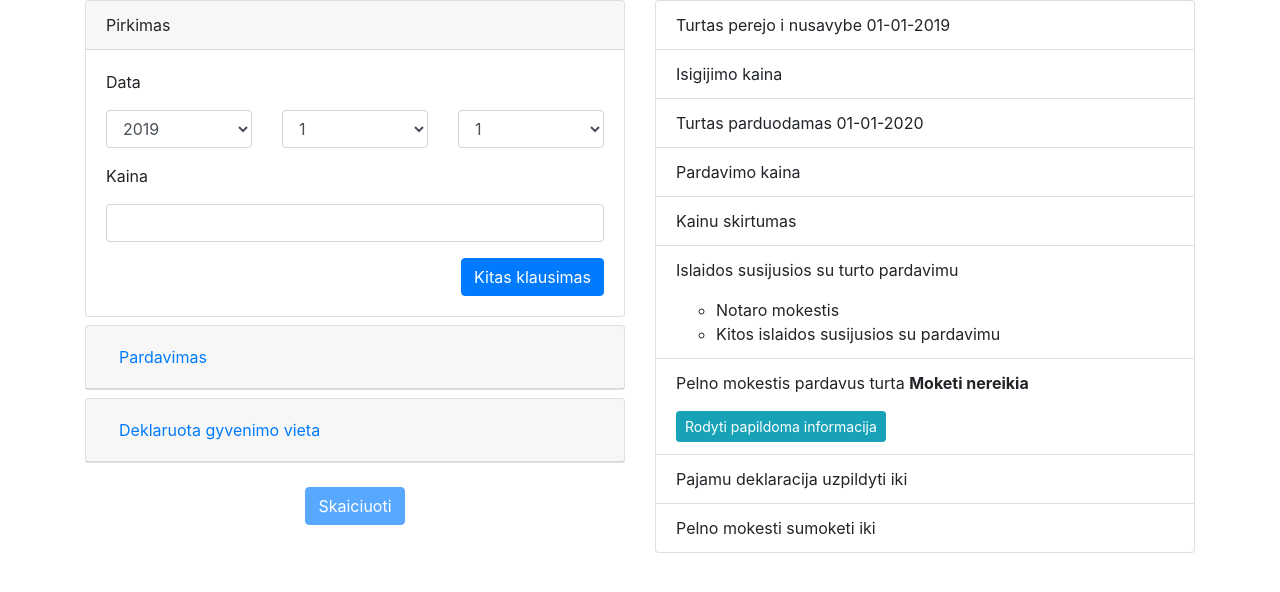
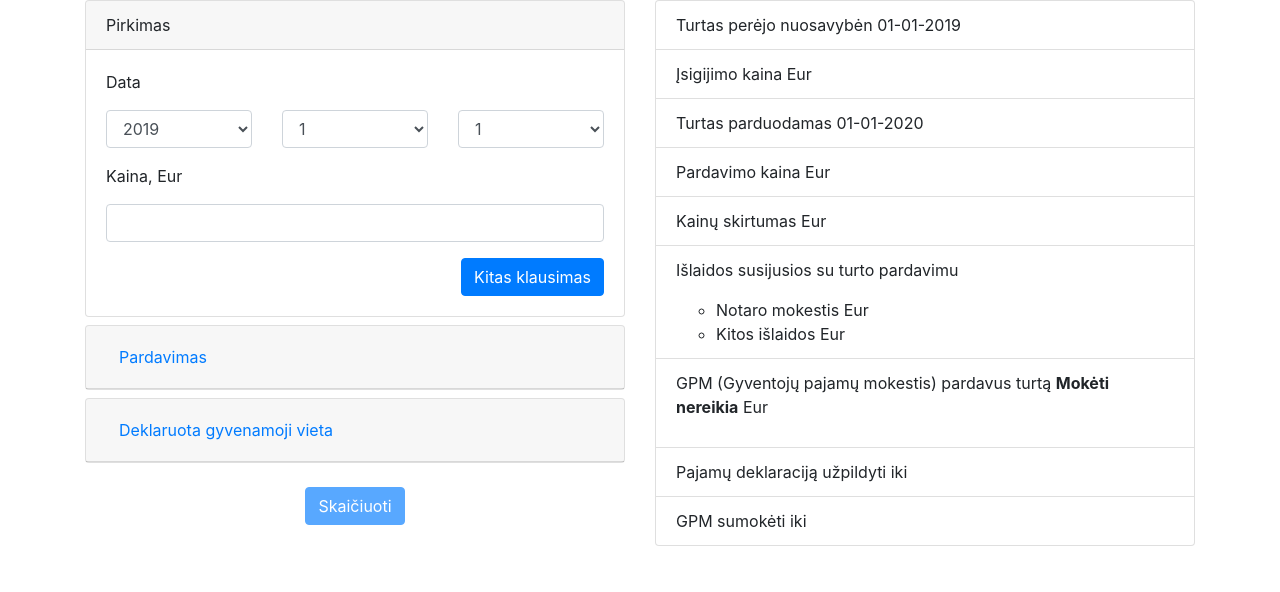
Before and after one commit to horolug/nt-duk, a React (Create React App) app: page / in a window 1280 px wide. Shown: the top 592 px of the page. Built offline with nearby package versions, Linux system fonts and the light colour scheme.

Commit message:
Updating description text

```diff
--- a/src/Components/Expenses/expenses.js
+++ b/src/Components/Expenses/expenses.js
@@ -30,9 +30,9 @@ class Expenses extends React.Component {
 
     return (
       <div className="form-group">
-        <h4> Islaidos susijusios su pardavimu</h4>
+        <h4> Išlaidos susijusios su pardavimu</h4>
 
-        <p> Notaro mokestis <span className="badge badge-primary">{this.props.notaryFee}</span> </p>
+        <p> Notaro mokestis <span className="badge badge-primary">{this.props.notaryFee} Eur</span> </p>
           <button
             onClick={(e) => this.handleClick(e) }
             data-target="expensesOpen"
@@ -44,11 +44,11 @@ class Expenses extends React.Component {
         <div style={infoOpen}>
           <div className="mt-4">
             <label><strong>Notaro mokestis</strong></label>
-            <p>Notaro mokestis : 0.45 procento nuo pardavimo sumos,
-              bet ne mažiau kaip 28.96 Eur ir ne daugiau kaip 5792.4 Eur.
+            <p>Notaro mokestis: 0.45% nuo pardavimo sumos,
+              bet ne mažiau kaip 28.96 Eur ir ne daugiau kaip 5792.40 Eur.
               </p>
-            <p>Automatiskai paskaiciuota suma yra {this.props.notaryFee}.
-              Jeigu buvo sumoketa kita suma, prasome ivesti ja</p>
+            <p>Automatiškai paskaičiuota suma yra {this.props.notaryFee} Eur.</p>
+            <p>Sumokėjote kitokią sumą? Įveskite:</p>
             <input
               type="number"
               name="purchasePrice"
@@ -58,9 +58,11 @@ class Expenses extends React.Component {
           </div>
 
           <div className="mt-4">
-            <label><strong>Kitos islaidos</strong></label>
-            <p>Islaidos skirtos padidinti turto verte, pavyzdziui, islaidos
-              remontui</p>
+            <label><strong>Kitos išlaidos</strong></label>
+            <p>Ar turėjote kitų išlaidų skirtų padidinti turto vertę, pvz, išlaidų
+              remontui?</p>
+            <p>Svarbu: išlaidos turi būti pagrįstos dokumentais (vardiniais čekiais ir pan.)</p>
+            <p>Visų išlaidų suma, Eur:</p>
             <input
               type="number"
               name="purchasePrice"
--- a/src/Components/Form/form.js
+++ b/src/Components/Form/form.js
@@ -27,7 +27,7 @@ class Form extends React.Component {
       currentYear: new Date().getFullYear(),
       timeDiff: "",
       priceDiff: "",
-      taxAmount: "Moketi nereikia",
+      taxAmount: "Mokėti nereikia",
       notaryFee: "",
       otherExpenses: "",
       customNotaryFee: "",
@@ -67,7 +67,7 @@ class Form extends React.Component {
     console.log("priceDiff 54", priceDiff);
     priceDiff = priceDiff.toFixed(2);
     console.log("priceDiff 56", priceDiff);
-    let taxAmount = "Moketi nereikia";
+    let taxAmount = "Mokėti nereikia";
     let notaryFee = "";
 
     let totalExpenses = ""; // notary fee + other expenses
@@ -346,7 +346,7 @@ class Form extends React.Component {
                 disabled = {this.isFormValid() ? false : true }
                 onClick={this.handleSubmit}
                 className="btn btn-primary">
-                Skaiciuoti
+                Skaičiuoti
               </button>
             </div>
           </div>
--- a/src/Components/QuestionCard/purchaseCard.js
+++ b/src/Components/QuestionCard/purchaseCard.js
@@ -17,7 +17,7 @@ class PurchaseCard extends React.Component {
             months={this.props.months}
             days={this.props.days}
           />
-          <p>Kaina</p>
+          <p>Kaina, Eur</p>
           <div className="form-group">
             <input
               type="number"
--- a/src/Components/QuestionCard/questionCard.js
+++ b/src/Components/QuestionCard/questionCard.js
@@ -17,7 +17,7 @@ class questionCard extends React.Component {
               onChange={(e)=>this.props.onChange(e)}
             />
             <label className="form-check-label" htmlFor="primaryDwellingShort">
-              Deklaruota gyvenimo vieta maziau nei 2 metai
+              Trumpiau nei 2 metai
             </label>
           </div>
           <div className="form-check">
@@ -29,7 +29,7 @@ class questionCard extends React.Component {
               onChange={(e)=>this.props.onChange(e)}
             />
             <label className="form-check-label" htmlFor="primaryDwelling">
-              Deklaruota gyvenimo vieta daugiau nei 2 metai
+              Ilgiau nei 2 metai
             </label>
           </div>
         </div>;
@@ -37,7 +37,7 @@ class questionCard extends React.Component {
 
     const cardContent = <div className="card-body">
             <label className="form-check-label" htmlFor="primaryDwelling">
-              Ar parduodamas turtas - deklaruota gyvenimo vieta
+              Ar parduodamame turte deklaruota jūsų gyvenamoji vieta?
             </label>
             <div className="mt-4">
               <button
@@ -56,7 +56,7 @@ class questionCard extends React.Component {
       return (
         <div className="mb-2">
           <div className="card">
-            <div className="card-header"> Deklaruota gyvenimo vieta </div>
+            <div className="card-header"> Deklaruota gyvenamoji vieta </div>
             {cardContent}
           </div>
         </div>
@@ -68,7 +68,7 @@ class questionCard extends React.Component {
             <div
               className="card-header"
               onClick={() => this.props.jumpToQuestion(3)}>
-                <button className="btn btn-link"> Deklaruota gyvenimo vieta </button>
+                <button className="btn btn-link"> Deklaruota gyvenamoji vieta </button>
             </div>
           </div>
         </div>
--- a/src/Components/QuestionCard/sellCard.js
+++ b/src/Components/QuestionCard/sellCard.js
@@ -18,7 +18,7 @@ class SellCard extends React.Component {
             months={this.props.months}
             days={this.props.days}
           />
-          <p>Kaina</p>
+          <p>Kaina, Eur</p>
           <div className="form-group">
             <input
               type="number"
--- a/src/Components/Summary/summary.js
+++ b/src/Components/Summary/summary.js
@@ -26,7 +26,6 @@ class Summary extends React.Component {
       };
     }
 
-    const buttonText = this.state.taxDetailsOpen ? 'Slepti papildoma informacija' : 'Rodyti papildoma informacija';
     const sellString = this.props.sell.year+"-"+this.props.sell.month+"-"+this.props.sell.day;
     const purchaseString = this.props.purchase.year+"-"+this.props.purchase.month+"-"+this.props.purchase.day;
     let sellDate = moment(sellString).format('DD-MM-YYYY');
@@ -43,59 +42,27 @@ class Summary extends React.Component {
     return (
       <div className="form-group">
         <ul className="list-group">
-          <li className="list-group-item">Turtas perejo i nusavybe {purchaseDate}</li>
-          <li className="list-group-item">Isigijimo kaina {this.props.purchasePrice}</li>
+          <li className="list-group-item">Turtas perėjo nuosavybėn {purchaseDate}</li>
+          <li className="list-group-item">Įsigijimo kaina {this.props.purchasePrice} Eur</li>
           <li className="list-group-item">Turtas parduodamas {sellDate}</li>
-          <li className="list-group-item">Pardavimo kaina {this.props.sellPrice}</li>
-          <li className="list-group-item">Kainu skirtumas {this.props.priceDiff}</li>
+          <li className="list-group-item">Pardavimo kaina {this.props.sellPrice} Eur</li>
+          <li className="list-group-item">Kainų skirtumas {this.props.priceDiff} Eur</li>
           <li className="list-group-item">
-            <p>Islaidos susijusios su turto pardavimu</p>
+            <p>Išlaidos susijusios su turto pardavimu</p>
             <ul>
               <li>
-                Notaro mokestis {this.props.notaryFee}
+                Notaro mokestis {this.props.notaryFee} Eur
               </li>
               <li>
-                Kitos islaidos susijusios su pardavimu {this.props.otherExpenses}
+                Kitos išlaidos {this.props.otherExpenses} Eur
               </li>
             </ul>
           </li>
           <li className="list-group-item">
-            <p>Pelno mokestis pardavus turta <strong>{this.props.taxAmount}</strong> </p>
-
-            <button
-              onClick={(e) => this.handleClick(e) }
-              className="btn btn-info btn-sm"
-              type="button">
-              {buttonText}
-            </button>
-
-            <div className="card collapse border-dark mb-3" style={infoOpen}>
-              <div className="card-header">Svarbu zinoti</div>
-              <div className="card-body text-dark">
-                <h5 className="card-title">Deklaruota gyvenimo vieta</h5>
-                <p className="card-text">Jeigu ( visi punktai turi atitikti )</p>
-                <ol>
-                  <li>parduodamas bustas perejo jums i nuosavybe
-                  daugiau negu pries du metus</li>
-                  <li>daugiau kaip du paskutinius metus deklaruota gyvenimo
-                  vieta buvo nurodyta parduodamo busto adresu</li>
-                </ol>
-                <p className="card-text">Pelno mokescio uz busto pardavima moketi neprivalote</p>
-                <h5 className="card-title">Kito busto pirkimas</h5>
-                <p className="card-text">Jeigu ( visi punktai turi atitikti )</p>
-                <ol>
-                  <li>paskutine deklaruota gyvenimo
-                  vieta buvo nurodyta parduodamo busto adresu</li>
-                  <li>per metus nuo minimo busto pardavimo datos nupirktas kitas bustas,
-                  ir jame deklaruota gyvenimo vieta</li>
-                </ol>
-                <p className="card-text">Pelno mokescio uz busto pardavima moketi neprivalote</p>
-
-              </div>
-            </div>
+            <p>GPM (Gyventojų pajamų mokestis) pardavus turtą <strong>{this.props.taxAmount}</strong> Eur</p>
           </li>
-          <li className="list-group-item">Pajamu deklaracija uzpildyti iki {this.props.taxReportDueDate}</li>
-          <li className="list-group-item">Pelno mokesti sumoketi iki {this.props.taxDueDate}</li>
+          <li className="list-group-item">Pajamų deklaraciją užpildyti iki {this.props.taxReportDueDate}</li>
+          <li className="list-group-item">GPM sumokėti iki {this.props.taxDueDate}</li>
         </ul>
       </div>
     );
```
